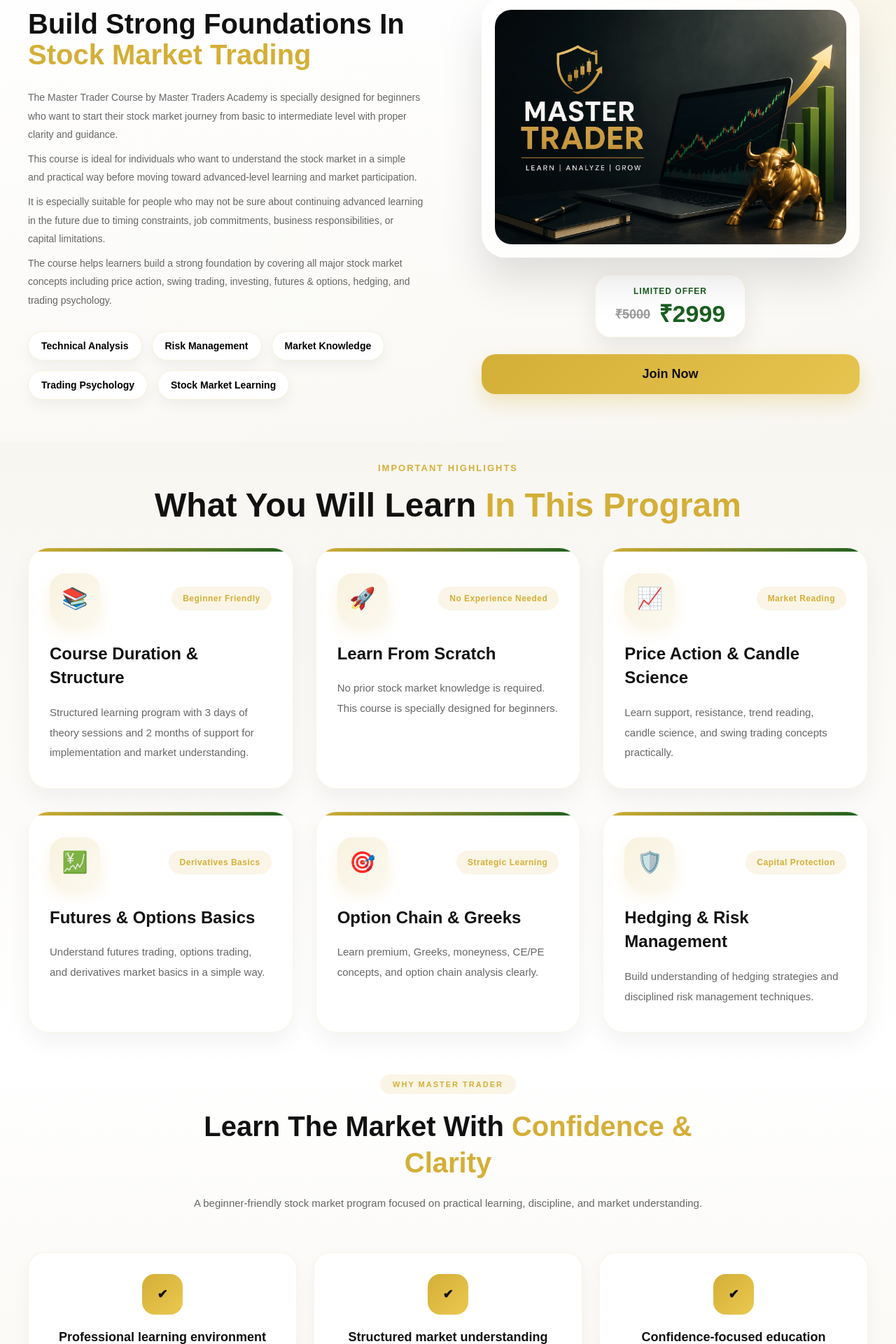
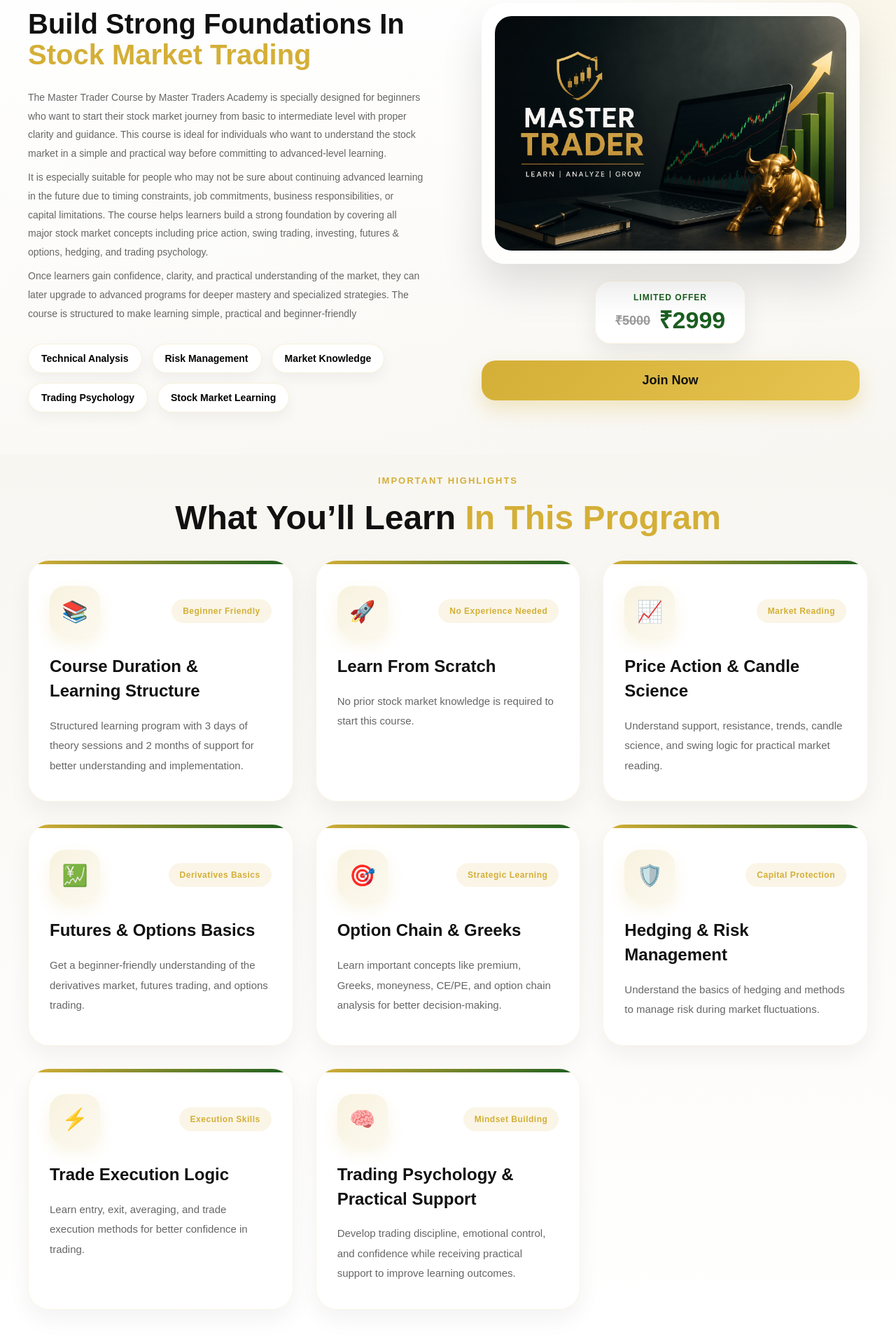
Before and after one commit to Nagashree545/MTA, a React (Create React App) app: page /mastertrader in a window 1280 px wide. Shown: the part 159-2079 px from the top of the page at 70% size. Built offline with nearby package versions, Linux system fonts and the light colour scheme.

Commit message:
updated master trader page

```diff
--- a/src/Components/MasterTrading.jsx
+++ b/src/Components/MasterTrading.jsx
@@ -37,38 +37,50 @@ export default function MasterTrader() {
     {
       icon: "📚",
       badge: "Beginner Friendly",
-      title: "Course Duration & Structure",
-      desc: "Structured learning program with 3 days of theory sessions and 2 months of support for implementation and market understanding.",
+      title: "Course Duration & Learning Structure",
+      desc: "Structured learning program with 3 days of theory sessions and 2 months of support for better understanding and implementation.",
     },
     {
       icon: "🚀",
       badge: "No Experience Needed",
       title: "Learn From Scratch",
-      desc: "No prior stock market knowledge is required. This course is specially designed for beginners.",
+      desc: "No prior stock market knowledge is required to start this course.",
     },
     {
       icon: "📈",
       badge: "Market Reading",
       title: "Price Action & Candle Science",
-      desc: "Learn support, resistance, trend reading, candle science, and swing trading concepts practically.",
+      desc: "Understand support, resistance, trends, candle science, and swing logic for practical market reading.",
     },
     {
       icon: "💹",
       badge: "Derivatives Basics",
       title: "Futures & Options Basics",
-      desc: "Understand futures trading, options trading, and derivatives market basics in a simple way.",
+      desc: "Get a beginner-friendly understanding of the derivatives market, futures trading, and options trading.",
     },
     {
       icon: "🎯",
       badge: "Strategic Learning",
       title: "Option Chain & Greeks",
-      desc: "Learn premium, Greeks, moneyness, CE/PE concepts, and option chain analysis clearly.",
+      desc: "Learn important concepts like premium, Greeks, moneyness, CE/PE, and option chain analysis for better decision-making.",
     },
     {
       icon: "🛡️",
       badge: "Capital Protection",
       title: "Hedging & Risk Management",
-      desc: "Build understanding of hedging strategies and disciplined risk management techniques.",
+      desc: "Understand the basics of hedging and methods to manage risk during market fluctuations.",
+    },
+    {
+    icon: "⚡",
+    badge: "Execution Skills",
+    title: "Trade Execution Logic",
+    desc: "Learn entry, exit, averaging, and trade execution methods for better confidence in trading.",
+  },
+  {
+    icon: "🧠",
+    badge: "Mindset Building",
+    title: "Trading Psychology & Practical Support",
+    desc: "Develop trading discipline, emotional control, and confidence while receiving practical support to improve learning outcomes.",
   },
   ];
 
@@ -96,31 +108,18 @@ export default function MasterTrader() {
             </h1>
 
             <p className={styles.subtitle}>
-              The Master Trader Course by Master Traders Academy is specially
-              designed for beginners who want to start their stock market
-              journey from basic to intermediate level with proper clarity
-              and guidance.
+              The Master Trader Course by Master Traders Academy is specially designed for beginners who want to start their stock market journey from basic to intermediate level with proper clarity and guidance. This course is ideal for individuals who want to understand the stock market in a simple and practical way before committing to advanced-level learning.
             </p>
 
             <p className={styles.subtitle}>
-              This course is ideal for individuals who want to understand
-              the stock market in a simple and practical way before moving
-              toward advanced-level learning and market participation.
+              It is especially suitable for people who may not be sure about continuing advanced learning in the future due to timing constraints, job commitments, business responsibilities, or capital limitations. The course helps learners build a strong foundation by covering all major stock market concepts including price action, swing trading, investing, futures & options, hedging, and trading psychology.
             </p>
 
             <p className={styles.subtitle}>
-              It is especially suitable for people who may not be sure about
-              continuing advanced learning in the future due to timing
-              constraints, job commitments, business responsibilities,
-              or capital limitations.
+              Once learners gain confidence, clarity, and practical understanding of the market, they can later upgrade to advanced programs for deeper mastery and specialized strategies. The course is structured to make learning simple, practical and beginner-friendly
             </p>
 
-            <p className={styles.subtitle}>
-              The course helps learners build a strong foundation by covering
-              all major stock market concepts including price action,
-              swing trading, investing, futures & options, hedging,
-              and trading psychology.
-            </p>
+
 
             {/* KEYWORDS */}
             <div className={styles.keywordBox}>
@@ -207,7 +206,7 @@ export default function MasterTrader() {
             <p>IMPORTANT HIGHLIGHTS</p>
 
             <h2>
-              What You Will Learn
+             What You’ll Learn
               <span> In This Program</span>
             </h2>
 
```
Lines whose indentation alone changed are shown as unchanged.
